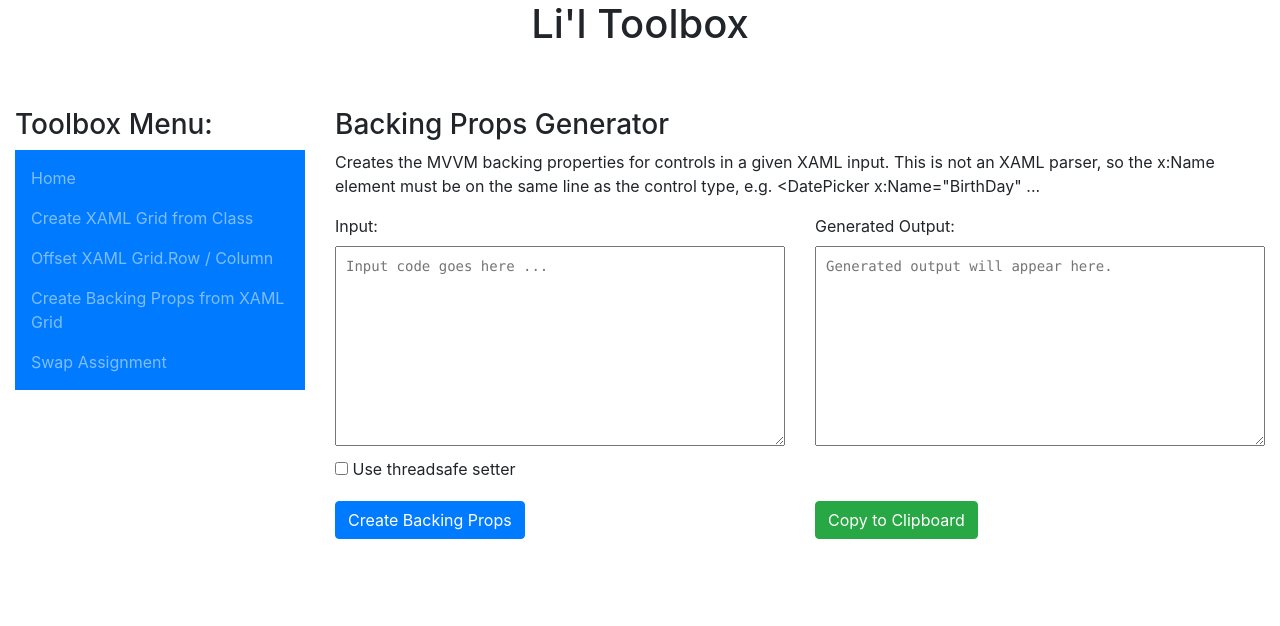
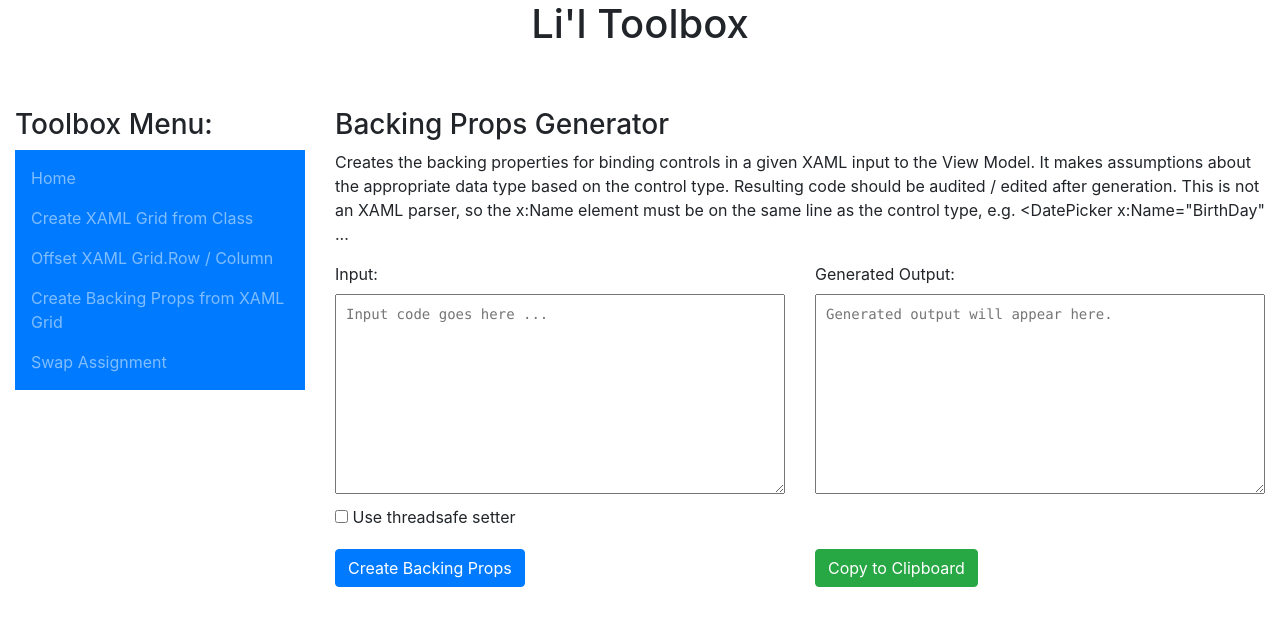
Before and after one commit to nhebb/lil-toolbox, an Angular app: page /backing-props in a window 1280 px wide. Shown: the top 626 px of the page. Built offline with nearby package versions, Linux system fonts and the light colour scheme.

Commit message:
Edited backing props desc. Added github pages.

```diff
--- a/angular.json
+++ b/angular.json
@@ -117,8 +117,13 @@
               "devServerTarget": "lil-toolbox:serve:production"
             }
           }
+        },
+        "deploy": {
+          "builder": "angular-cli-ghpages:deploy",
+          "options": {}
         }
       }
-    }},
+    }
+  },
   "defaultProject": "lil-toolbox"
 }
--- a/package.json
+++ b/package.json
@@ -34,9 +34,10 @@
     "@angular/cli": "~9.1.1",
     "@angular/compiler-cli": "~9.1.1",
     "@angular/language-service": "~9.1.1",
-    "@types/node": "^12.11.1",
     "@types/jasmine": "~3.5.0",
     "@types/jasminewd2": "~2.0.3",
+    "@types/node": "^12.11.1",
+    "angular-cli-ghpages": "^0.6.2",
     "codelyzer": "^5.1.2",
     "jasmine-core": "~3.5.0",
     "jasmine-spec-reporter": "~4.2.1",
--- a/src/app/backing-props/backing-props.component.html
+++ b/src/app/backing-props/backing-props.component.html
@@ -1,6 +1,5 @@
 <h3>Backing Props Generator</h3>
-<p>Creates the MVVM backing properties for controls in a given XAML input. This is not an XAML parser,
-   so the x:Name element must be on the same line as the control type, e.g. &lt;DatePicker x:Name="BirthDay" ...</p>
+<p>Creates the backing properties for binding controls in a given XAML input to the View Model. It makes assumptions about the appropriate data type based on the control type. Resulting code should be audited / edited after generation. This is not an XAML parser, so the x:Name element must be on the same line as the control type, e.g. &lt;DatePicker x:Name="BirthDay" ...</p>
 <form [formGroup]="myForm" (ngSubmit)="onSubmit()">
    <div class="row">
       <div class="col-6">
--- a/src/app/home/home.component.html
+++ b/src/app/home/home.component.html
@@ -3,17 +3,14 @@
 
 
 <h4>Create XAML Grid from Class</h4>
-<p>Takes a C# POCO and generates a baseline XAML grid. It is intended to be used as a starting point,
-    with control types changed as needed.</p>
+<p>Takes a C# POCO and generates a baseline XAML grid. It is intended to be used as a starting point, with control types changed as needed.</p>
 
 <h4>Offset XAML Grid.Row / Column</h4>
-<p>Used to insert or delete rows or columns from a XAML Grid. Given a starting index and an offset value,
-    you can quickly shift rows up or down, and columns left or right.</p>
+<p>Used to insert or delete rows or columns from a XAML Grid. Given a starting index and an offset value, you can quickly shift rows up or down, and columns left or right.</p>
 
 <h4>Create Backing Properties from XAML Grid</h4>
-<p>Creates the MVVM backing properties for controls in a given XAML input. It makes assumptions about
-    the appropriate data type based on the control type. Resulting code should be audited / edited after generation.</p>
+<p>Creates the backing properties for binding controls in a given XAML input to the View Model. It makes assumptions about the appropriate data type based on the control type. Resulting code should be audited / edited after generation.</p>
 
 <h4>Swap Assignment</h4>
 <p>This tool swaps assignment around the equals (=) sign, e.g.:<br />
-    <code>class.Property = variable</code> => <code>variable = class.Property</code>.</p>
+<code>class.Property = variable</code> => <code>variable = class.Property</code>.</p>
```
Also changed, not shown: 2 other files (tests, documents, lock files or other folders).
